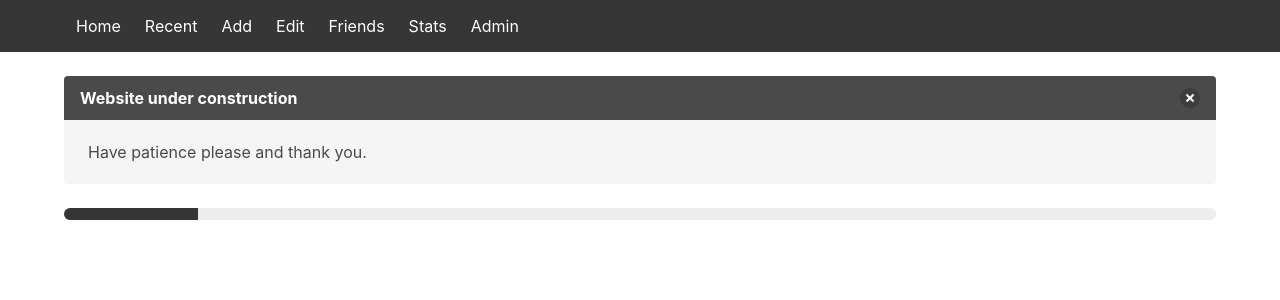
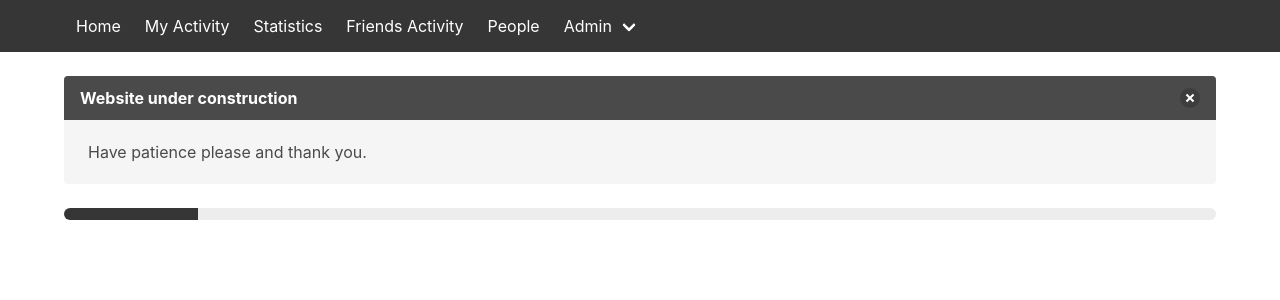
Before and after one commit to loiodicj1/projects, a Vue app in the folder final/: page / in a window 1280 px wide. Shown: the top 300 px of the page. Built offline with nearby package versions, Linux system fonts and the light colour scheme.

Commit message:
updated navbar to professor's example

```diff
--- a/final/src/components/NavBar.vue
+++ b/final/src/components/NavBar.vue
@@ -11,29 +11,32 @@
           Home
         </router-link>
 
-        <router-link class="navbar-item has-text-white" to="/recent">
-          Recent
+        <router-link class="navbar-item has-text-white" to="/activity">
+          My Activity
         </router-link>
 
-        <router-link class="navbar-item has-text-white" to="/add">
-          Add
-        </router-link>
-
-        <router-link class="navbar-item has-text-white" to="/edit">
-          Edit
+        <router-link class="navbar-item has-text-white" to="/stats">
+          Statistics
         </router-link>
 
         <router-link class="navbar-item has-text-white" to="/friends">
-          Friends
+          Friends Activity
         </router-link>
 
-        <router-link class="navbar-item has-text-white" to="/stats">
-          Stats
+        <router-link class="navbar-item has-text-white" to="/people">
+          People
         </router-link>
 
-        <router-link class="navbar-item has-text-white" to="/admin">
-          Admin
-        </router-link>
+        <div class="navbar-item has-dropdown is-hoverable">
+          <a class="navbar-link">
+            Admin
+          </a>
+          <div class="navbar-dropdown">
+            <router-link class="navbar-item has-text-dark" to="/users">
+              Users
+            </router-link>
+          </div>
+        </div>
       </div>
     </div>
   </nav>
```
